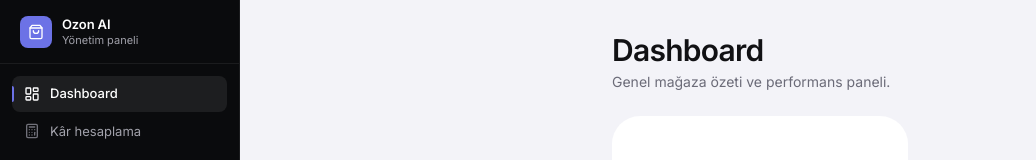
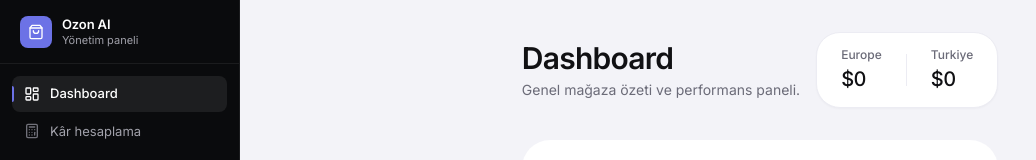
Before and after one commit to furkanfirat9/efa-europe, a Next.js app: page /dashboard in a window 1280 px wide. Shown: the top 160 px of the page, without its empty margins (0-1036 px from the left). Built offline with nearby package versions, Linux system fonts and the light colour scheme; no server answers.

Commit message:
feat(dashboard): add compact monthly revenue card with Europe and Turkiye USD figures

```diff
--- /dev/null
+++ b/src/app/dashboard/_components/MonthlyRevenueCard.tsx
@@ -0,0 +1,111 @@
+'use client';
+
+import React, { useEffect, useState } from 'react';
+
+export function MonthlyRevenueCard() {
+  const [europeRevenue, setEuropeRevenue] = useState<number | null>(null);
+  const [turkiyeRevenue, setTurkiyeRevenue] = useState<number | null>(null);
+  const [loading, setLoading] = useState<boolean>(true);
+
+  useEffect(() => {
+    let isMounted = true;
+
+    async function loadMonthlyRevenue() {
+      try {
+        const now = new Date();
+        const localNow = new Date(now.getTime() + 3 * 3600 * 1000);
+        const year = localNow.getUTCFullYear();
+        const month = String(localNow.getUTCMonth() + 1).padStart(2, '0');
+        const day = String(localNow.getUTCDate()).padStart(2, '0');
+
+        const dateFrom = `${year}-${month}-01`;
+        const dateTo = `${year}-${month}-${day}`;
+
+        const fetchStore = async (store: 'store1' | 'store2') => {
+          const res = await fetch('/api/ozon/analytics', {
+            method: 'POST',
+            headers: { 'Content-Type': 'application/json' },
+            body: JSON.stringify({
+              store,
+              date_from: dateFrom,
+              date_to: dateTo,
+              mode: 'orders',
+            }),
+          });
+          if (!res.ok) throw new Error(`HTTP ${res.status}`);
+          const data = await res.json();
+          return Number(data.totalRevenue || 0);
+        };
+
+        const [europe, turkiye] = await Promise.all([
+          fetchStore('store1'),
+          fetchStore('store2'),
+        ]);
+
+        if (isMounted) {
+          setEuropeRevenue(europe);
+          setTurkiyeRevenue(turkiye);
+          setLoading(false);
+        }
+      } catch (err) {
+        console.error('Failed to fetch monthly revenue:', err);
+        if (isMounted) {
+          setLoading(false);
+        }
+      }
+    }
+
+    loadMonthlyRevenue();
+
+    // 5 dakikada bir sessizce tazele
+    const interval = setInterval(loadMonthlyRevenue, 5 * 60 * 1000);
+    return () => {
+      isMounted = false;
+      clearInterval(interval);
+    };
+  }, []);
+
+  const formatUsd = (val: number | null) => {
+    if (val === null || isNaN(val)) return '$0';
+    return new Intl.NumberFormat('en-US', {
+      style: 'currency',
+      currency: 'USD',
+      maximumFractionDigits: 0,
+    }).format(val);
+  };
+
+  return (
+    <div className="inline-flex items-center gap-6 rounded-[24px] bg-surface px-6 py-3.5 shadow-hairline border border-border-subtle">
+      {/* Europe */}
+      <div className="flex flex-col">
+        <span className="text-xs font-medium text-text-secondary">
+          Europe
+        </span>
+        <span className="mt-0.5 text-xl font-medium tracking-tight text-text-primary tabular-nums">
+          {loading ? (
+            <span className="inline-block h-6 w-16 animate-pulse rounded-md bg-surface-muted" />
+          ) : (
+            formatUsd(europeRevenue)
+          )}
+        </span>
+      </div>
+
+      {/* Dikey Çizgi */}
+      <div className="h-8 w-px bg-border-subtle" />
+
+      {/* Turkiye */}
+      <div className="flex flex-col">
+        <span className="text-xs font-medium text-text-secondary">
+          Turkiye
+        </span>
+        <span className="mt-0.5 text-xl font-medium tracking-tight text-text-primary tabular-nums">
+          {loading ? (
+            <span className="inline-block h-6 w-20 animate-pulse rounded-md bg-surface-muted" />
+          ) : (
+            formatUsd(turkiyeRevenue)
+          )}
+        </span>
+      </div>
+    </div>
+  );
+}
--- a/src/app/dashboard/page.tsx
+++ b/src/app/dashboard/page.tsx
@@ -1,4 +1,5 @@
 import React from 'react';
+import { MonthlyRevenueCard } from './_components/MonthlyRevenueCard';
 
 export const metadata = {
   title: 'Dashboard | Ozon AI Studio',
@@ -7,13 +8,20 @@ export const metadata = {
 export default function DashboardPage() {
   return (
     <div className="mx-auto max-w-7xl px-4 py-8 sm:px-6 lg:px-8">
-      <div className="mb-6">
+      {/* Header: Title left, compact monthly revenue card right */}
+      <div className="mb-8 flex flex-col gap-4 sm:flex-row sm:items-center sm:justify-between">
+        <div>
           <h1 className="text-2xl font-semibold tracking-tight text-text-primary sm:text-3xl">
             Dashboard
           </h1>
           <p className="mt-1 text-sm text-text-secondary">
             Genel mağaza özeti ve performans paneli.
           </p>
+        </div>
+
+        <div className="shrink-0">
+          <MonthlyRevenueCard />
+        </div>
       </div>
 
       <div className="rounded-[28px] bg-surface p-12 text-center shadow-xs">
```
Lines whose indentation alone changed are shown as unchanged.
